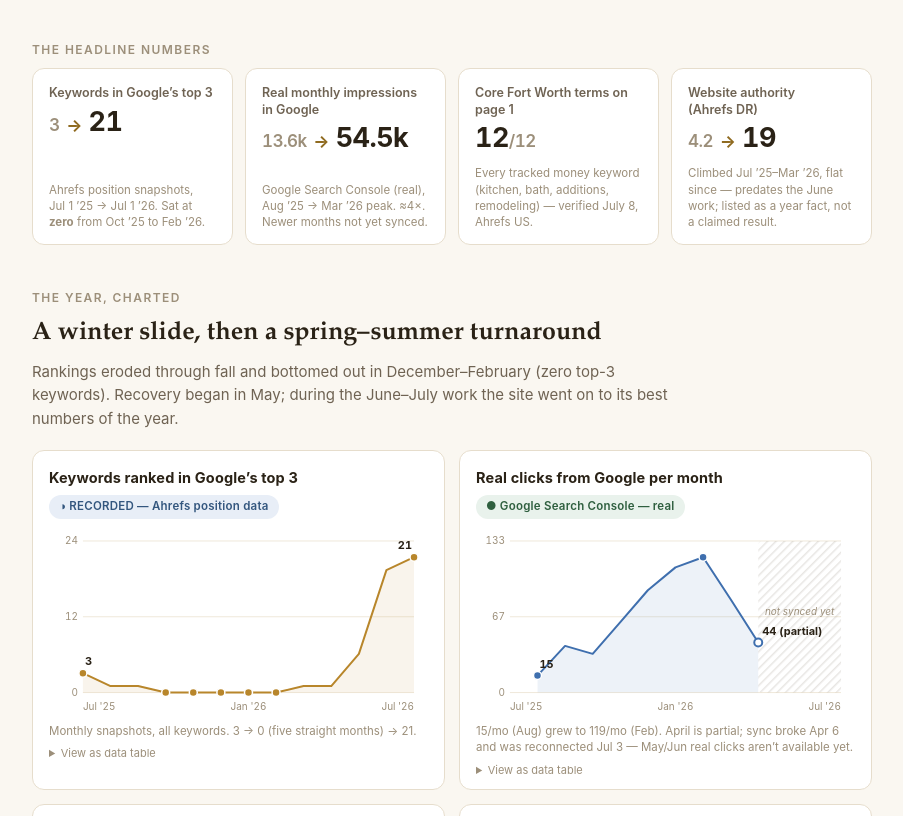
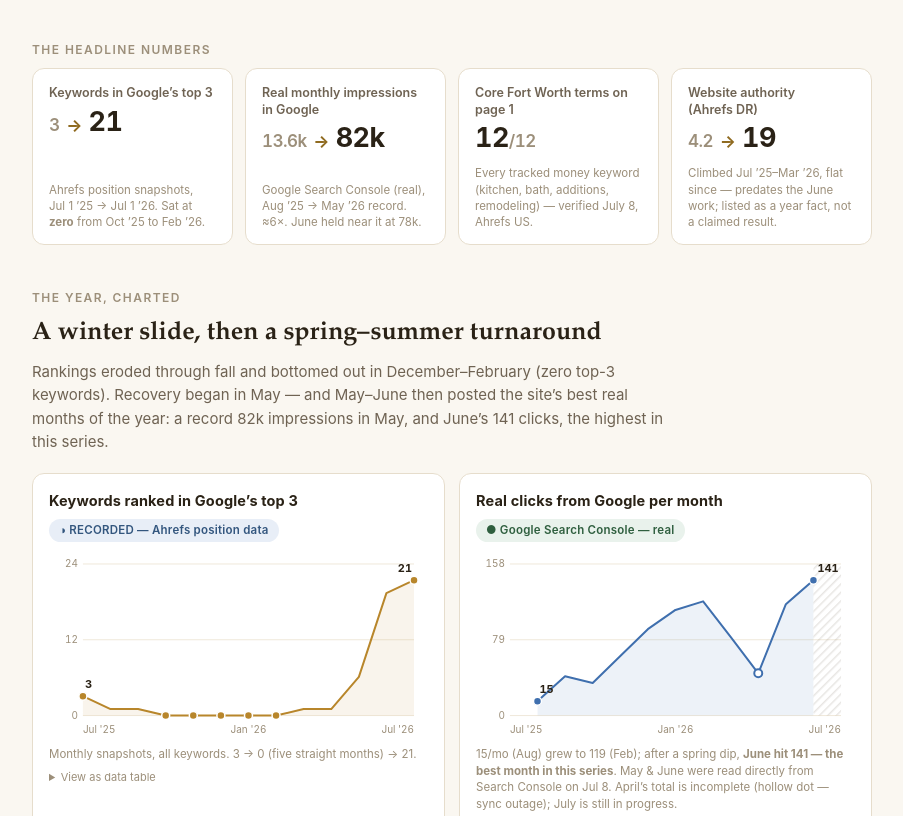
Before and after one commit to shrtarrant-hub/shr-search-report, a plain HTML site: page index.html in a window 1280 px wide. Shown: the part 291-1107 px from the top of the page, without its empty margins (188-1091 px from the left). Drawn offline with Linux system fonts and the light colour scheme.

Commit message:
Add real May/June Search Console data (116 and 141 clicks); April marked incomplete
Co-Authored-By: Claude Fable 5 <noreply@anthropic.com>

```diff
--- a/index.html
+++ b/index.html
@@ -251,8 +251,8 @@
       </div>
       <div class="tile">
         <div class="label">Real monthly impressions in Google</div>
-        <div class="num"><span class="from">13.6k</span> <span class="arrow">&rarr;</span> 54.5k</div>
-        <div class="note">Google Search Console (real), Aug&nbsp;&rsquo;25 &rarr; Mar&nbsp;&rsquo;26 peak. &asymp;4&times;. Newer months not yet synced.</div>
+        <div class="num"><span class="from">13.6k</span> <span class="arrow">&rarr;</span> 82k</div>
+        <div class="note">Google Search Console (real), Aug&nbsp;&rsquo;25 &rarr; May&nbsp;&rsquo;26 record. &asymp;6&times;. June held near it at 78k.</div>
       </div>
       <div class="tile">
         <div class="label">Core Fort Worth terms on page&nbsp;1</div>
@@ -270,7 +270,7 @@
   <section>
     <div class="kicker">The year, charted</div>
     <h2>A winter slide, then a spring&ndash;summer turnaround</h2>
-    <p class="lede">Rankings eroded through fall and bottomed out in December&ndash;February (zero top-3 keywords). Recovery began in May; during the June&ndash;July work the site went on to its best numbers of the year.</p>
+    <p class="lede">Rankings eroded through fall and bottomed out in December&ndash;February (zero top-3 keywords). Recovery began in May &mdash; and May&ndash;June then posted the site&rsquo;s best real months of the year: a record 82k impressions in May, and June&rsquo;s 141 clicks, the highest in this series.</p>
     <div class="charts">
 
       <figure class="chart s1" id="c-top3">
@@ -282,7 +282,7 @@
       <figure class="chart s2" id="c-clicks">
         <h3>Real clicks from Google per month</h3>
         <div class="src"><span class="chip real">&#9679; Google Search Console &mdash; real</span></div>
-        <figcaption>15/mo (Aug) grew to 119/mo (Feb). April is partial; sync broke Apr&nbsp;6 and was reconnected Jul&nbsp;3 &mdash; May/Jun real clicks aren&rsquo;t available yet.</figcaption>
+        <figcaption>15/mo (Aug) grew to 119 (Feb); after a spring dip, <strong>June hit 141 &mdash; the best month in this series</strong>. May &amp; June were read directly from Search Console on Jul&nbsp;8. April&rsquo;s total is incomplete (hollow dot &mdash; sync outage); July is still in progress.</figcaption>
       </figure>
 
       <figure class="chart s1" id="c-est">
@@ -343,7 +343,7 @@
   <section>
     <div class="kicker">The work</div>
     <h2>What was actually done (June 11 &ndash; July 8)</h2>
-    <p class="lede">Dozens of live fixes across six working stretches &mdash; every change verified on the live site afterward, and 27 locked regression checks now re-test all past fixes after every new change so improvements can&rsquo;t silently break.</p>
+    <p class="lede">Dozens of live fixes across six working stretches &mdash; every change verified on the live site afterward, and 29 locked regression checks now re-test all past fixes after every new change so improvements can&rsquo;t silently break.</p>
     <ol class="tl">
       <li>
         <div class="date">June 11&ndash;13 &middot; Technical deep-clean</div>
@@ -387,7 +387,7 @@
       <div class="fact"><b>92/92</b><span>pages live-verified with visible phone, click-to-call, WhatsApp, and the quote form</span></div>
       <div class="fact"><b>113 pages</b><span>carrying complete LocalBusiness structured data (name, geo, hours, founding 2001)</span></div>
       <div class="fact"><b>5.0&#9733; &times; 120</b><span>Google Business Profile reviews (perfect score; count currently stalled &mdash; see below)</span></div>
-      <div class="fact"><b>27 invariants</b><span>locked regression checks that re-verify every past fix after each new change</span></div>
+      <div class="fact"><b>29 invariants</b><span>locked regression checks that re-verify every past fix after each new change</span></div>
     </div>
   </section>
 
@@ -395,8 +395,8 @@
     <h2 class="serif">How to read these numbers (the honest part)</h2>
     <ul>
       <li><strong>Estimates are labeled estimates.</strong> Ahrefs &ldquo;traffic&rdquo; is a model; in the months where both existed, it ran roughly 3&times; above real Search Console clicks for this site. Trust its direction, not its level.</li>
-      <li><strong>There&rsquo;s a real-data gap.</strong> Search Console&rsquo;s feed broke April 6 and was reconnected July 3 &mdash; real May/June clicks weren&rsquo;t available yet when this was written, and April is partial.</li>
-      <li><strong>Timing vs. credit.</strong> The ranking recovery began in May, before the hands-on work started June 11. The June&ndash;July gains (kitchen terms to #1&ndash;3, bathroom onto page 1, top-3 count 19 &rarr; 21, best estimated-traffic months of the year) are consistent with the work &mdash; but one site&rsquo;s data can&rsquo;t prove cause.</li>
+      <li><strong>One month is still incomplete.</strong> The automated Search Console feed broke April 6 (reconnected July 3, still backfilling), so April&rsquo;s monthly total is partial. The May and June figures were read directly from Search Console itself on July 8 &mdash; real numbers, straight from the source.</li>
+      <li><strong>Timing vs. credit.</strong> The ranking recovery began in May, before the hands-on work started June 11. The June&ndash;July gains (kitchen terms to #1&ndash;3, bathroom onto page 1, top-3 count 19 &rarr; 21, and the best real click and impression months in this series) are consistent with the work &mdash; but one site&rsquo;s data can&rsquo;t prove cause.</li>
       <li><strong>Authority rose before the engagement.</strong> DR 4.2 &rarr; 19 happened between July 2025 and March 2026 and has been flat since. Recent &ldquo;new links&rdquo; were mostly a spam flood &mdash; now disavowed, which protects the site but was claimed as no ranking gain.</li>
       <li><strong>Still weak, on purpose in this report:</strong> the local map pack is flat (~2% visibility across 10 weekly grid scans), reviews are stalled at 120, and the homepage still earns ~95% of all search traffic while the kitchen/bathroom pages don&rsquo;t rank on their own yet &mdash; that&rsquo;s the biggest untapped lever for the next stretch.</li>
     </ul>
@@ -418,8 +418,8 @@
   var CHARTS = [
     { id: "c-top3",   name: "Top-3 keywords", start: 0,
       data: [3,1,1,0,0,0,0,0,1,1,6,19,21] },
-    { id: "c-clicks", name: "Real clicks", start: 1, gapAfter: true, partialLast: true,
-      data: [15,41,34,62,90,110,119,82,44] },
+    { id: "c-clicks", name: "Real clicks", start: 1, gapAfter: true, partialIdx: 8,
+      data: [15,41,34,62,90,110,119,82,44,116,141] },
     { id: "c-est",    name: "Est. visits", start: 0,
       data: [489,409,373,279,183,184,161,142,183,254,319,594,805] },
     { id: "c-dr",     name: "Domain Rating", start: 0,
@@ -476,8 +476,10 @@
     var lastIdx = c.start + c.data.length - 1;
     if (c.gapAfter && lastIdx < n - 1) {
       el("rect", { x: x(lastIdx), y: PAD.t, width: x(n - 1) - x(lastIdx), height: ih, rx: 4, "class": "gap-hatch", fill: "url(#hp-" + c.id + ")" }, svg);
-      var gn = el("text", { x: (x(lastIdx) + x(n - 1)) / 2, y: PAD.t + ih / 2 - 2, "text-anchor": "middle", "class": "gap-note" }, svg);
-      gn.textContent = "not synced yet";
+      if (x(n - 1) - x(lastIdx) > 60) {
+        var gn = el("text", { x: (x(lastIdx) + x(n - 1)) / 2, y: PAD.t + ih / 2 - 2, "text-anchor": "middle", "class": "gap-note" }, svg);
+        gn.textContent = "in progress";
+      }
     }
 
     // area + line
@@ -491,8 +493,9 @@
     c.data.forEach(function (v, i) {
       var isEnd = i === 0 || i === c.data.length - 1;
       var isExt = v === minV || v === maxV;
-      if (!isEnd && !isExt) return;
-      var cls = "dot" + (c.partialLast && i === c.data.length - 1 ? " hollow" : "");
+      var isPart = c.partialIdx === i;
+      if (!isEnd && !isExt && !isPart) return;
+      var cls = "dot" + (isPart ? " hollow" : "");
       el("circle", { cx: x(c.start + i), cy: y(v), r: 4, "class": cls }, svg);
     });
 
@@ -501,7 +504,7 @@
     var t1 = el("text", { x: x(c.start) + 2, y: y(first) - 8, "class": "pt-label", "text-anchor": "start" }, svg);
     t1.textContent = fmt(first);
     var t2 = el("text", { x: x(lastIdx) + (c.gapAfter ? 4 : -2), y: y(last) - 8, "class": "pt-label", "text-anchor": c.gapAfter ? "start" : "end" }, svg);
-    t2.textContent = fmt(last) + (c.partialLast ? " (partial)" : "");
+    t2.textContent = fmt(last);
 
     // hover: nearest point tooltip
     var hot = el("rect", { x: PAD.l, y: PAD.t, width: iw, height: ih, fill: "transparent" }, svg);
```
